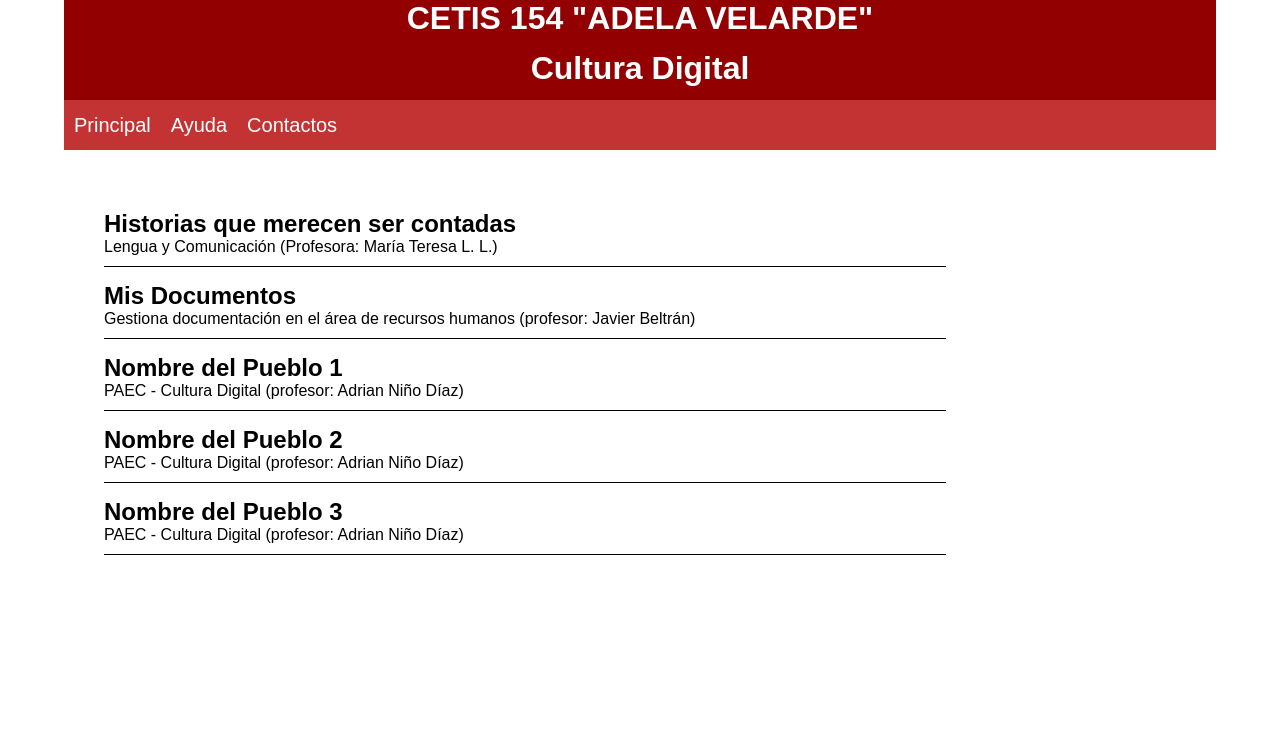
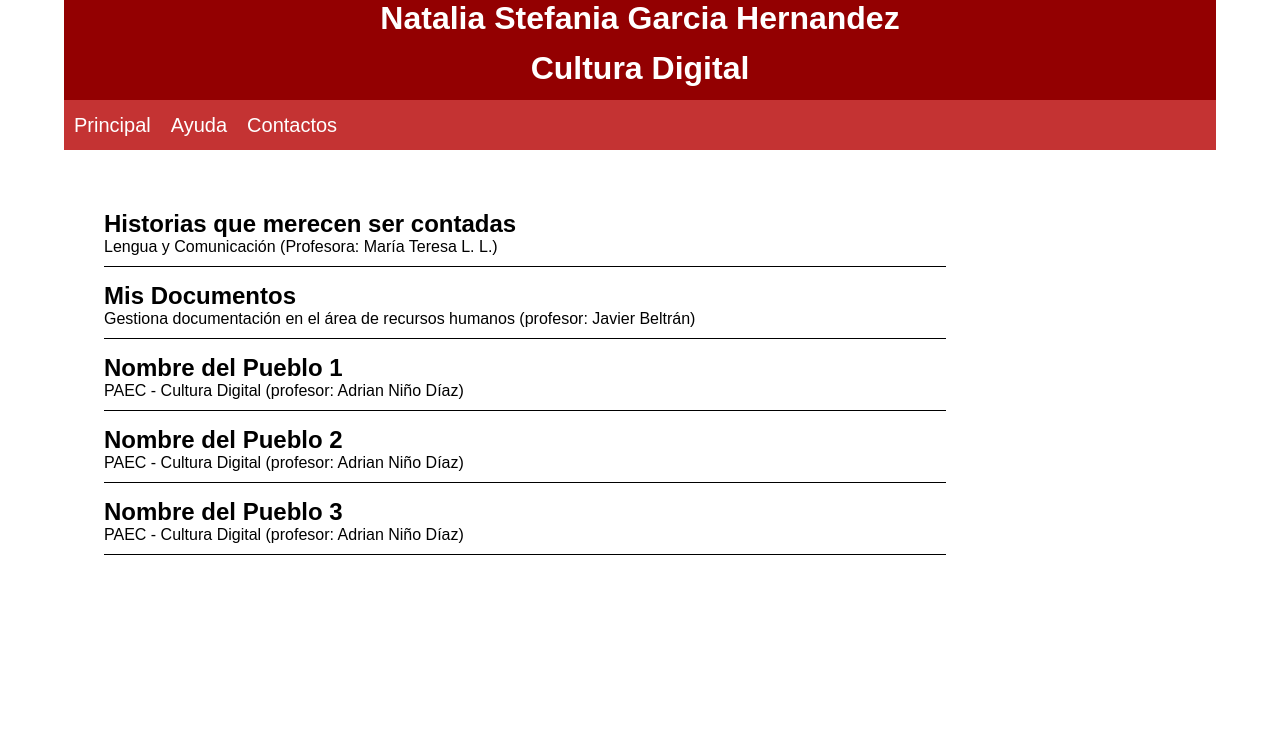
Before and after one commit to slipknot-alt/NATY, a plain HTML site: page index.html in a window 1280 px wide. Shown: the top 733 px of the page. Drawn offline with Linux system fonts and the light colour scheme.

Commit message:
Update index.html

```diff
--- a/index.html
+++ b/index.html
@@ -8,7 +8,7 @@
   <body>
       <div id="container">
           <header>
-           <h1> CETIS 154 "ADELA VELARDE"</h1>
+           <h1> Natalia Stefania Garcia Hernandez</h1>
            <h1> Cultura Digital</h1>
 
           </header>
```
